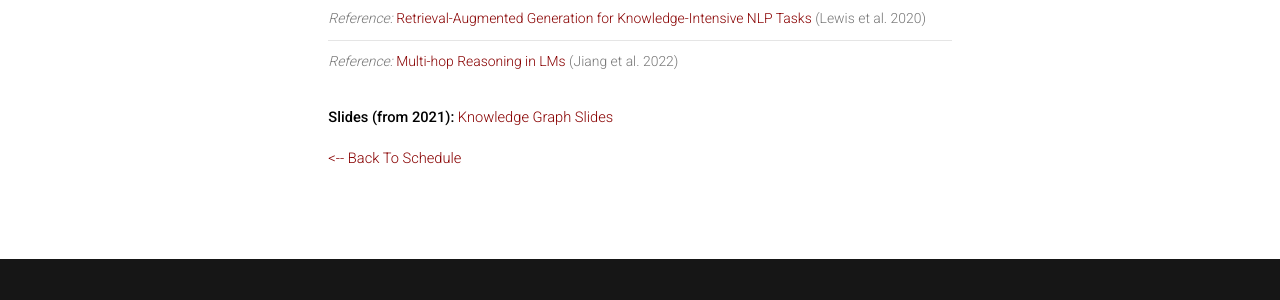
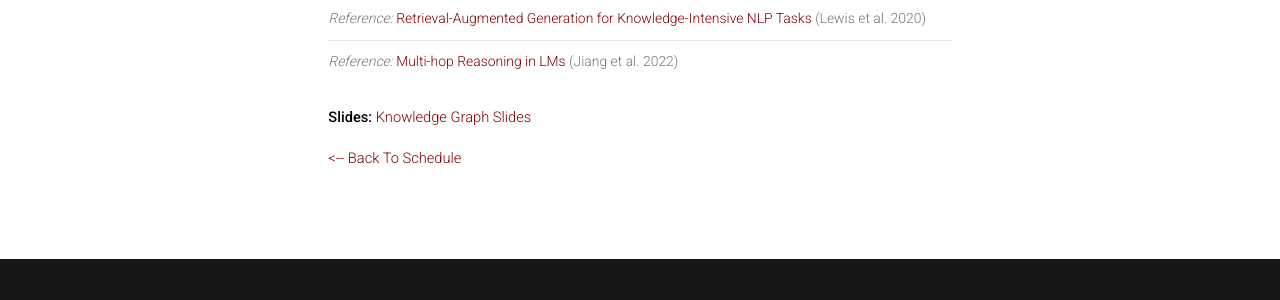
Before and after one commit to cmu-anlp/cmu-anlp.github.io, a Jekyll site: the page built from _posts/2023-10-05-knowledge-based-qa.html, in a window 1280 px wide and 900 px high, scrolled down 2311 px. Shown: the part 182-482 px from the top of the window. Built offline with Jekyll 4.4.1, drawn with Linux system fonts in a browser that asks for light colours; nearby versions of some CDN libraries.

Commit message:
update 12

```diff
--- a/_posts/2023-10-05-knowledge-based-qa.html
+++ b/_posts/2023-10-05-knowledge-based-qa.html
@@ -57,5 +57,5 @@
 </ul>
 
 <p>
-<b>Slides (from 2021):</b> <a href="https://phontron.com/class/anlp2021/assets/slides/anlp-20-kb.pdf">Knowledge Graph Slides</a> <br/>
+<b>Slides:</b> <a href="{{ site.baseurl }}/assets/slides/anlp-12-kb.pdf">Knowledge Graph Slides</a> <br/>
 </p>
```
Also changed, not shown: 1 other file.
